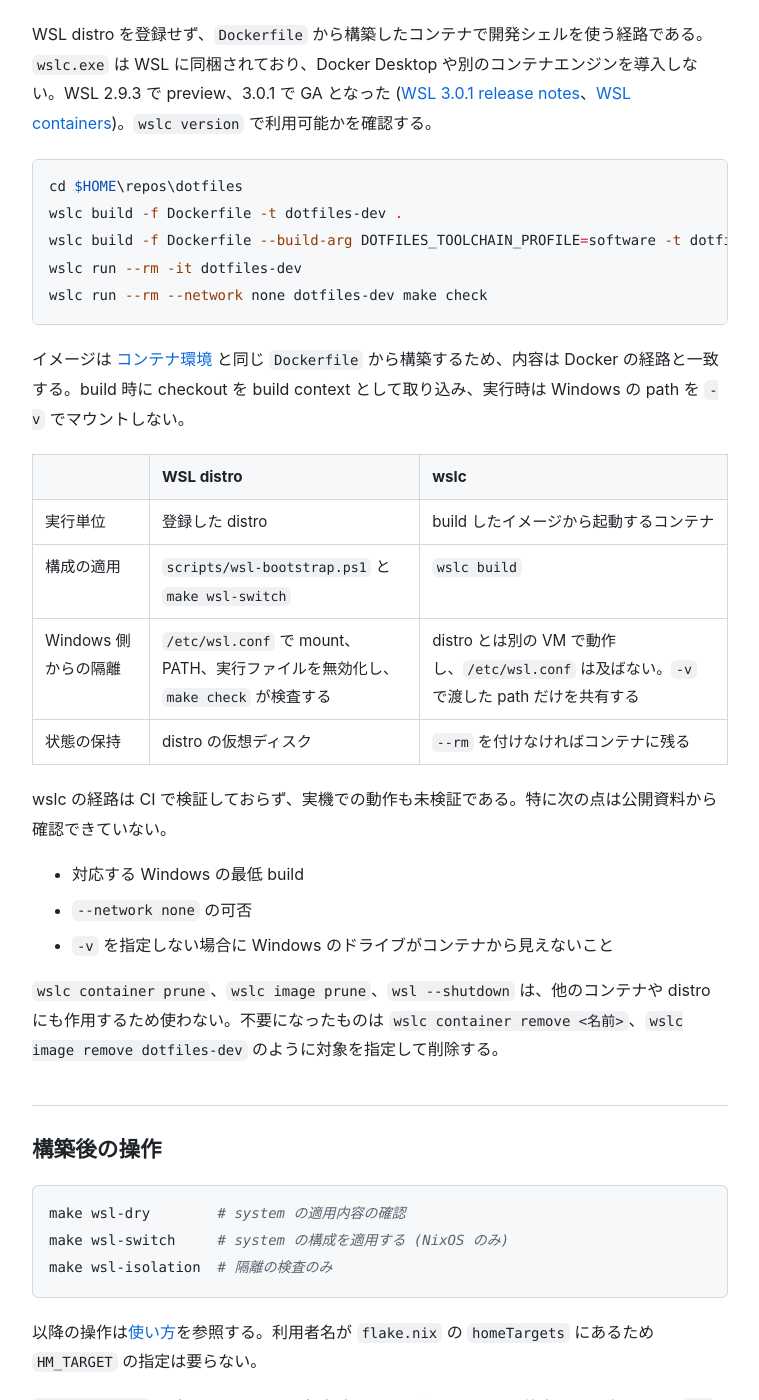
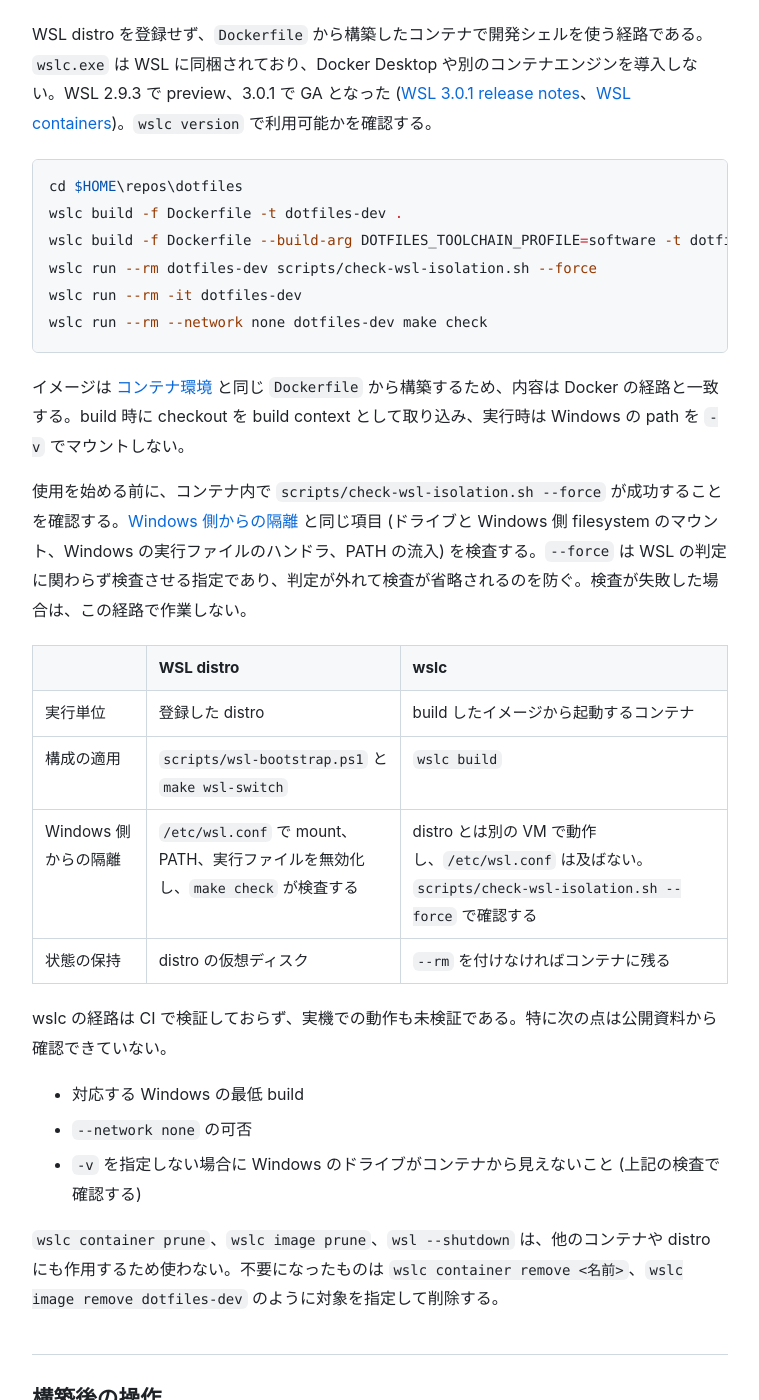
Before and after one commit to sabas0ba/dotfiles, a Jekyll site: the page built from docs/windows.md, in a window 1280 px wide and 1400 px high, scrolled down 3767 px. Shown: the whole window, without its empty margins (260-1019 px from the left). Built offline with Jekyll 4.4.1, drawn with Linux system fonts in a browser that asks for light colours; our own code applies the rules of GitHub Pages for plain Markdown files.

Commit message:
fix: require an isolation check before using wslc containers
wslc の container は distro とは別の VM で動作し、Windows 側への到達が無いことを
確認できていない。check-wsl-isolation.sh に WSL 判定を省略しない --force を加え、
wslc が Windows の path の共有に用いる virtiofs を検査対象に含める。規約と文書では
この検査が container 内で成功するまで wslc を使用しないことを定める。

Co-Authored-By: Claude Opus 5.5 <noreply@anthropic.com>
Claude-Session: https://claude.ai/code/session_017X9TautU4SpjJ677smxNHP

````diff
--- a/docs/windows.md
+++ b/docs/windows.md
@@ -95,24 +95,27 @@ WSL distro を登録せず、`Dockerfile` から構築したコンテナで開
 cd $HOME\repos\dotfiles
 wslc build -f Dockerfile -t dotfiles-dev .
 wslc build -f Dockerfile --build-arg DOTFILES_TOOLCHAIN_PROFILE=software -t dotfiles-software .
+wslc run --rm dotfiles-dev scripts/check-wsl-isolation.sh --force
 wslc run --rm -it dotfiles-dev
 wslc run --rm --network none dotfiles-dev make check
 ```
 
 イメージは [コンテナ環境](usage.md#コンテナ環境) と同じ `Dockerfile` から構築するため、内容は Docker の経路と一致する。build 時に checkout を build context として取り込み、実行時は Windows の path を `-v` でマウントしない。
 
+使用を始める前に、コンテナ内で `scripts/check-wsl-isolation.sh --force` が成功することを確認する。[Windows 側からの隔離](#windows-側からの隔離) と同じ項目 (ドライブと Windows 側 filesystem のマウント、Windows の実行ファイルのハンドラ、PATH の流入) を検査する。`--force` は WSL の判定に関わらず検査させる指定であり、判定が外れて検査が省略されるのを防ぐ。検査が失敗した場合は、この経路で作業しない。
+
 | | WSL distro | wslc |
 | --- | --- | --- |
 | 実行単位 | 登録した distro | build したイメージから起動するコンテナ |
 | 構成の適用 | `scripts/wsl-bootstrap.ps1` と `make wsl-switch` | `wslc build` |
-| Windows 側からの隔離 | `/etc/wsl.conf` で mount、PATH、実行ファイルを無効化し、`make check` が検査する | distro とは別の VM で動作し、`/etc/wsl.conf` は及ばない。`-v` で渡した path だけを共有する |
+| Windows 側からの隔離 | `/etc/wsl.conf` で mount、PATH、実行ファイルを無効化し、`make check` が検査する | distro とは別の VM で動作し、`/etc/wsl.conf` は及ばない。`scripts/check-wsl-isolation.sh --force` で確認する |
 | 状態の保持 | distro の仮想ディスク | `--rm` を付けなければコンテナに残る |
 
 wslc の経路は CI で検証しておらず、実機での動作も未検証である。特に次の点は公開資料から確認できていない。
 
 - 対応する Windows の最低 build
 - `--network none` の可否
-- `-v` を指定しない場合に Windows のドライブがコンテナから見えないこと
+- `-v` を指定しない場合に Windows のドライブがコンテナから見えないこと (上記の検査で確認する)
 
 `wslc container prune`、`wslc image prune`、`wsl --shutdown` は、他のコンテナや distro にも作用するため使わない。不要になったものは `wslc container remove <名前>`、`wslc image remove dotfiles-dev` のように対象を指定して削除する。
 
````
Also changed, not shown: home/.codex/AGENTS.md, 1 other file.
